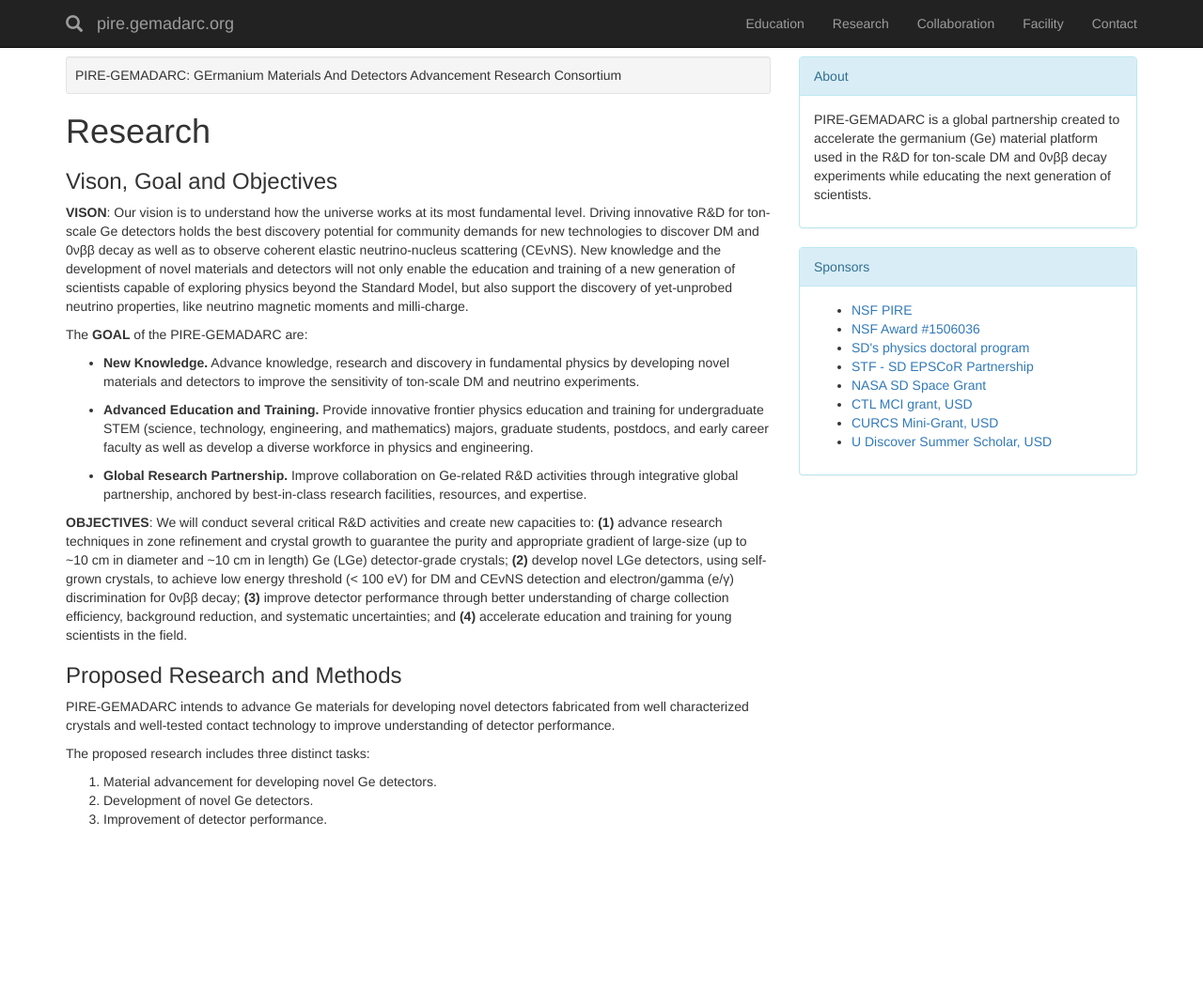
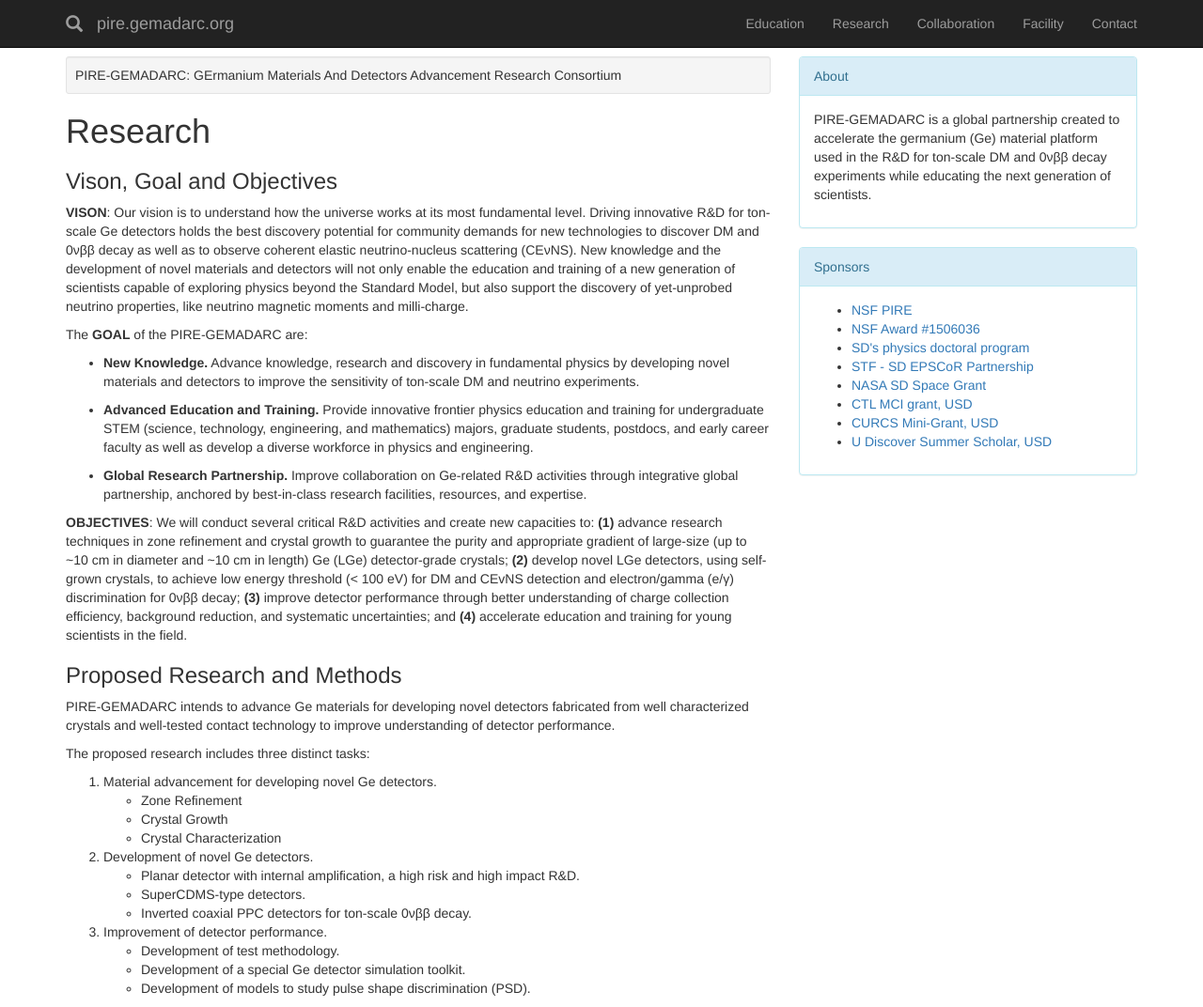
Before and after one commit to gemadarc/gemadarc.github.io, a Jekyll site: the page built from research.md, in a window 1280 px wide and 1072 px high. Shown: the whole window at 94% size. Built offline with Jekyll 4.4.1, drawn with Linux system fonts in a browser that asks for light colours; nearby versions of some CDN libraries; our own code applies the rules of GitHub Pages for plain Markdown files.

Commit message:
Update research.md

```diff
--- a/research.md
+++ b/research.md
@@ -36,5 +36,14 @@ crystals and well-tested contact technology to improve understanding of detector
 
 The proposed research includes three distinct tasks:
 1. Material advancement for developing novel Ge detectors.
+  - Zone Refinement
+  - Crystal Growth
+  - Crystal Characterization
 2. Development of novel Ge detectors.
+  - Planar detector with internal amplification, a high risk and high impact R&D.
+  - SuperCDMS-type detectors.
+  - Inverted coaxial PPC detectors for ton-scale 0νββ decay.
 3. Improvement of detector performance.
+  - Development of test methodology.
+  - Development of a special Ge detector simulation toolkit.
+  - Development of models to study pulse shape discrimination (PSD).
```
